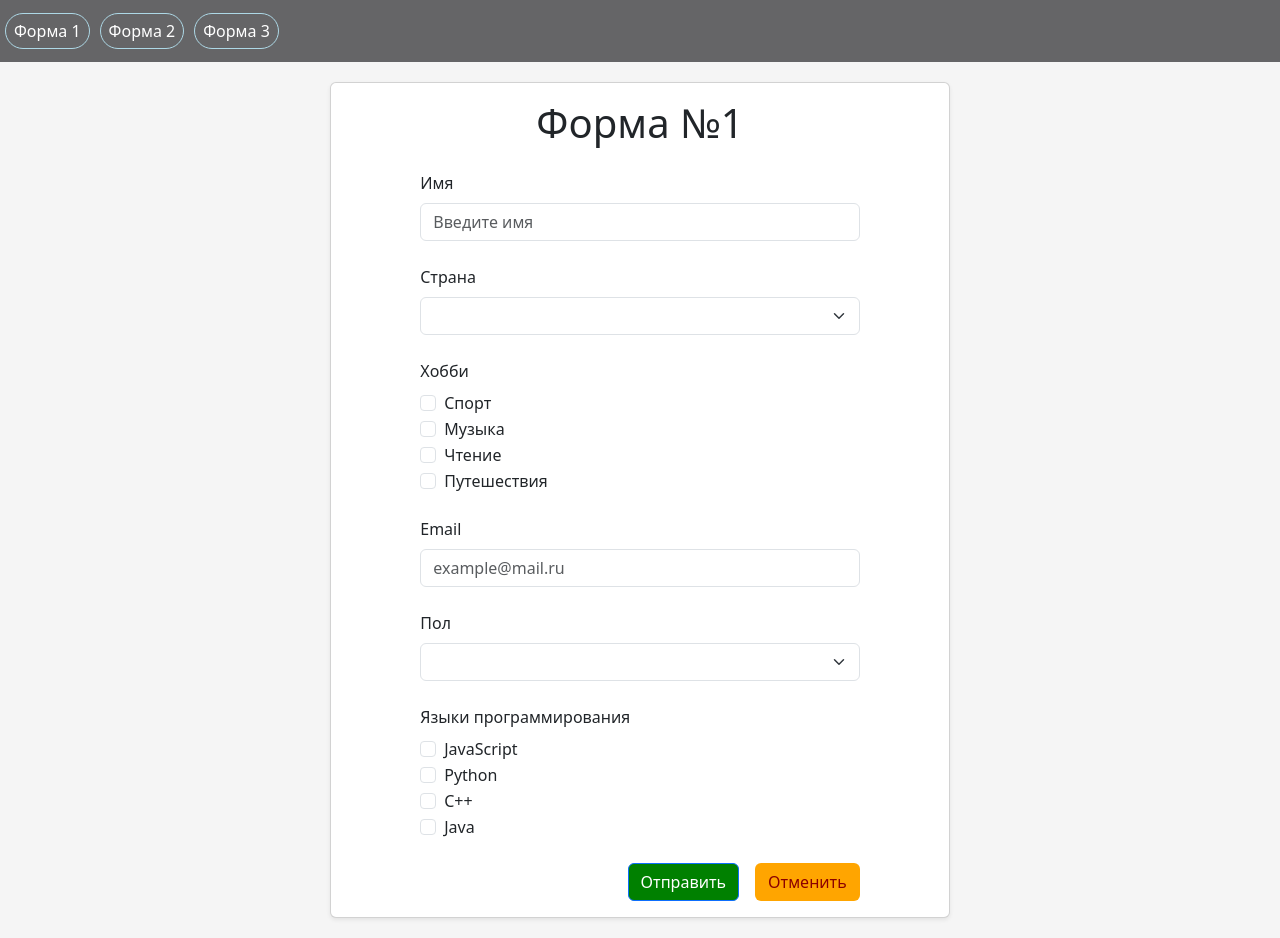
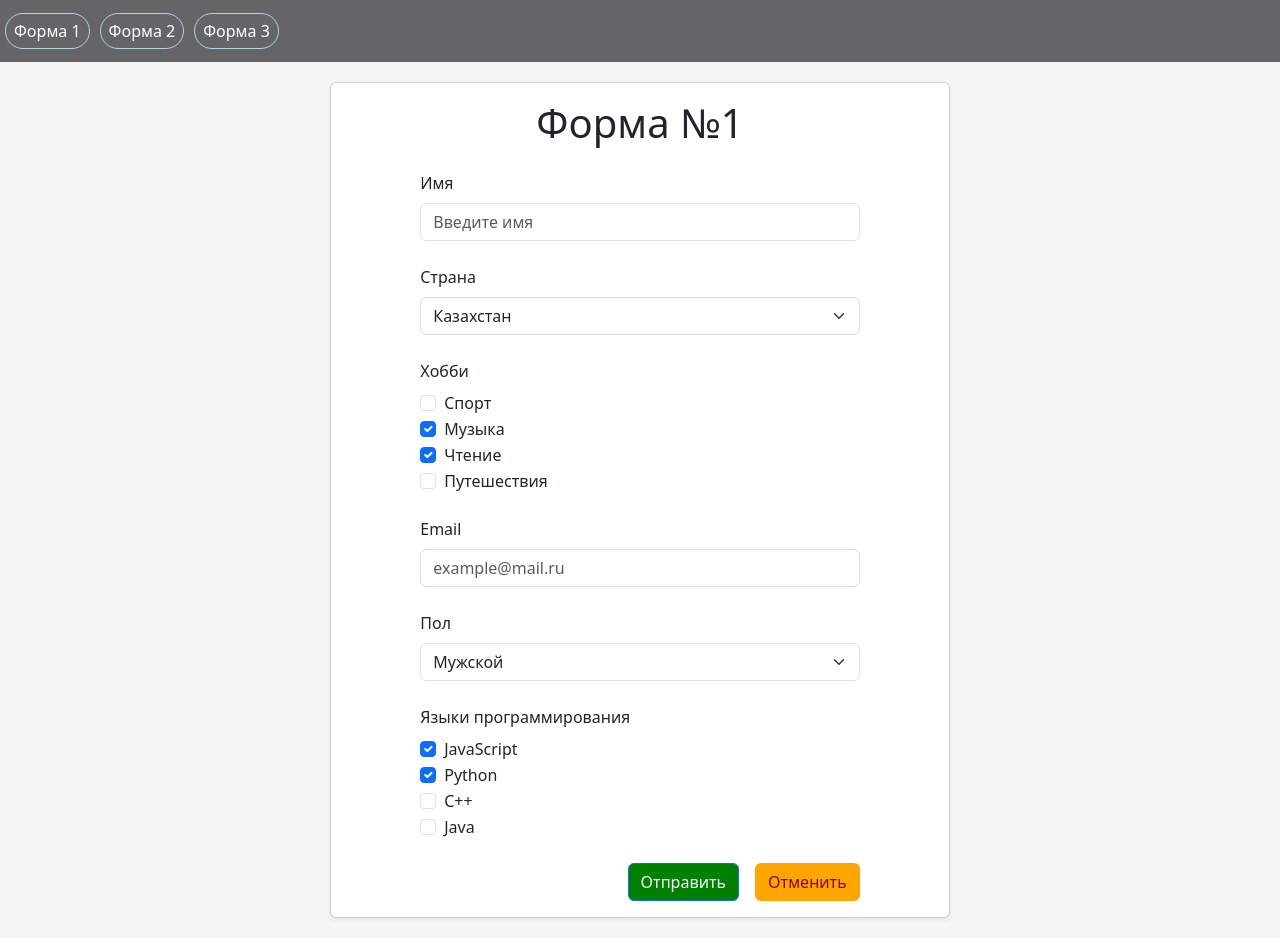
Before and after one commit to Pe6e3/form-generator, a Vue app in the folder form-generator/: page /form-one in a window 1280 px wide. Built offline with nearby package versions, Linux system fonts and the light colour scheme.

Commit message:
Настроил правильную инициализацию выбранных чекбоксов и элементов списков

```diff
--- a/form-generator/src/components/FormGenerator.vue
+++ b/form-generator/src/components/FormGenerator.vue
@@ -6,28 +6,38 @@
 
                 <div class="w-75 mx-auto">
                     <div v-for="element in form.elements" :key="element.index" class="mb-4">
+
+                        <!-- input -->
                         <div v-if="element.type === 'input'" class="form-group">
                             <label for="name" class="form-label">{{ element.label }}</label>
                             <input type="text" v-model="element.value" :placeholder="element.placeholder"
                                 class="form-control" :disabled="element.isDisabled">
                         </div>
 
+
+                        <!-- select -->
                         <div v-else-if="element.type === 'select'" class="form-group">
                             <label for="name" class="form-label">{{ element.label }}</label>
-                            <select v-model="element.selectedValue" class="form-select" :disabled="element.isDisabled">
-                                <option v-for="value in element.values" :key="value" :value="value">{{ value.name }}
+
+                            <select v-model="element.value" class="form-select" :disabled="element.isDisabled">
+                                <option v-for="value in element.values" :key="value.name" :value="value.name" :selected="value.isSelected">
+                                    {{ value.name }}
                                 </option>
                             </select>
                         </div>
 
+
+                        <!-- checkbox -->
                         <div v-else-if="element.type === 'checkbox'" class="form-group">
                             <label class="form-label">{{ element.label }}</label>
-                            <div v-for="value in element.values" :key="value" class="form-check">
-                                <input type="checkbox" :value="value" v-model="element.selectedValues"
-                                    class="form-check-input">
+                            <div v-for="value in element.values" :key="value.name" class="form-check">
+                                <input type="checkbox" :value="value.name" v-model="element.value"
+                                    class="form-check-input" :checked="value.isSelected">
                                 <label class="form-check-label">{{ value.name }}</label>
                             </div>
                         </div>
+
+
                     </div>
 
                     <div class="d-grid gap-2 d-md-flex justify-content-md-end">
```
